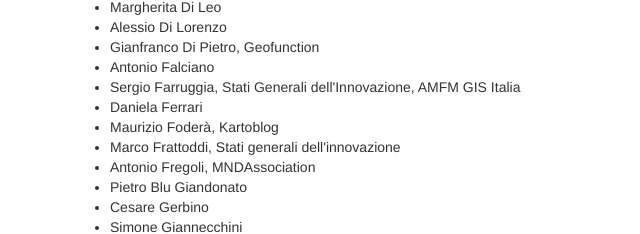
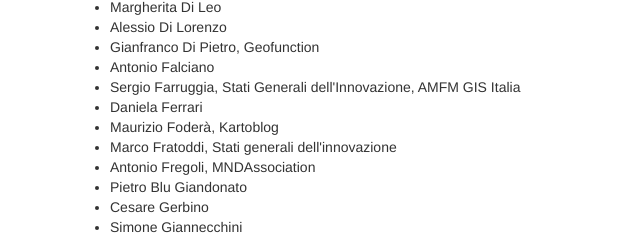
Before and after one commit to aborruso/it4insp, a plain HTML site: page index.html in a window 1280 px wide. Shown: the part 1622-1856 px from the top of the page, 0-640 px from the left. Drawn offline with nearby package versions, Linux system fonts and the light colour scheme.

Commit message:
Update index.html

```diff
--- a/index.html
+++ b/index.html
@@ -83,7 +83,7 @@
             <li>Sergio Farruggia, Stati Generali dell'Innovazione, AMFM GIS Italia</li>
             <li>Daniela Ferrari</li>
             <li>Maurizio Foder&agrave;, Kartoblog</li>
-            <li>Marco Frattoddi, Stati generali	dell'innovazione</li>
+            <li>Marco Fratoddi, Stati generali	dell'innovazione</li>
             <li>Antonio Fregoli, MNDAssociation</li>
             <li>Pietro Blu Giandonato</li>
             <li>Cesare Gerbino</li>
```
